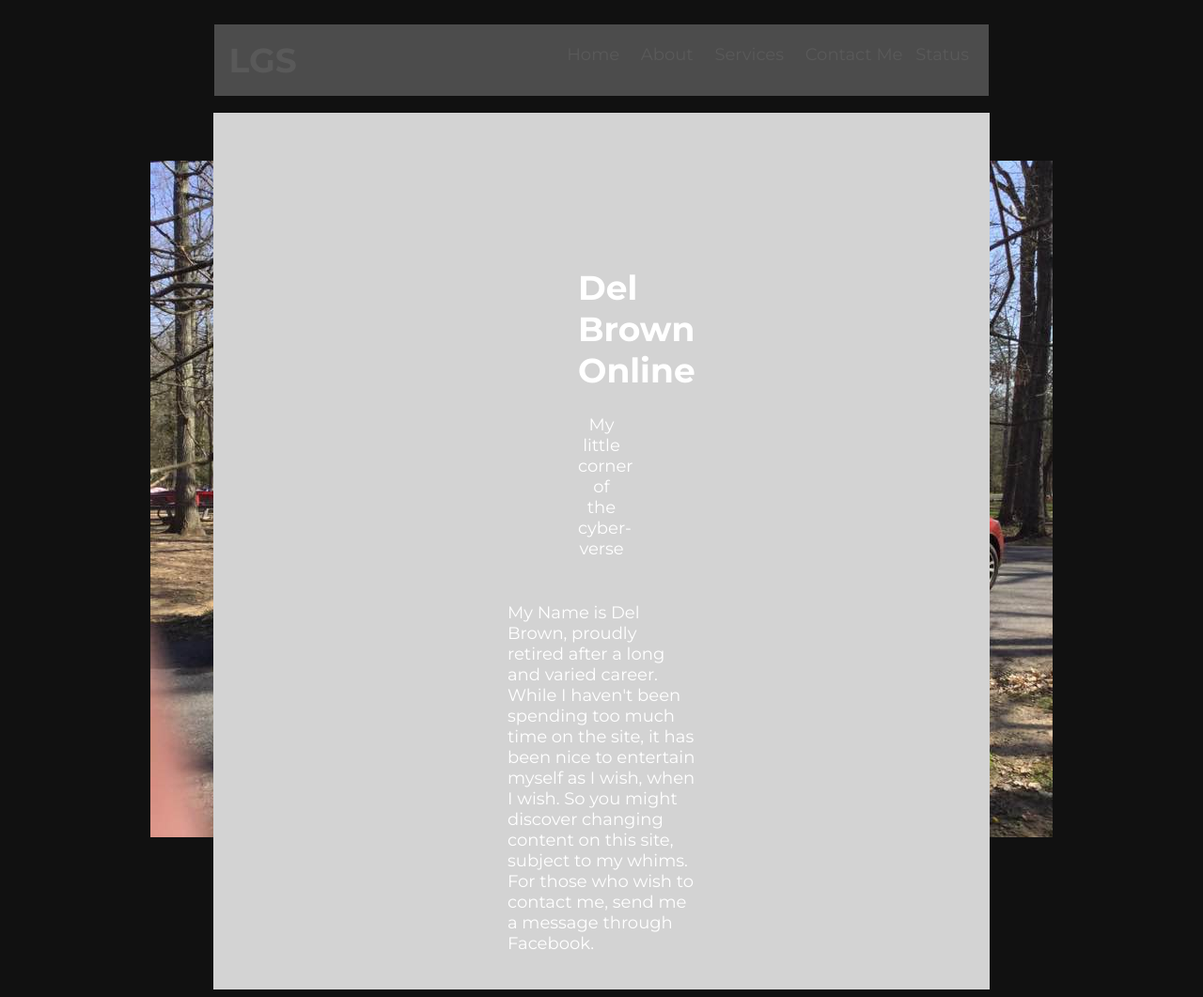
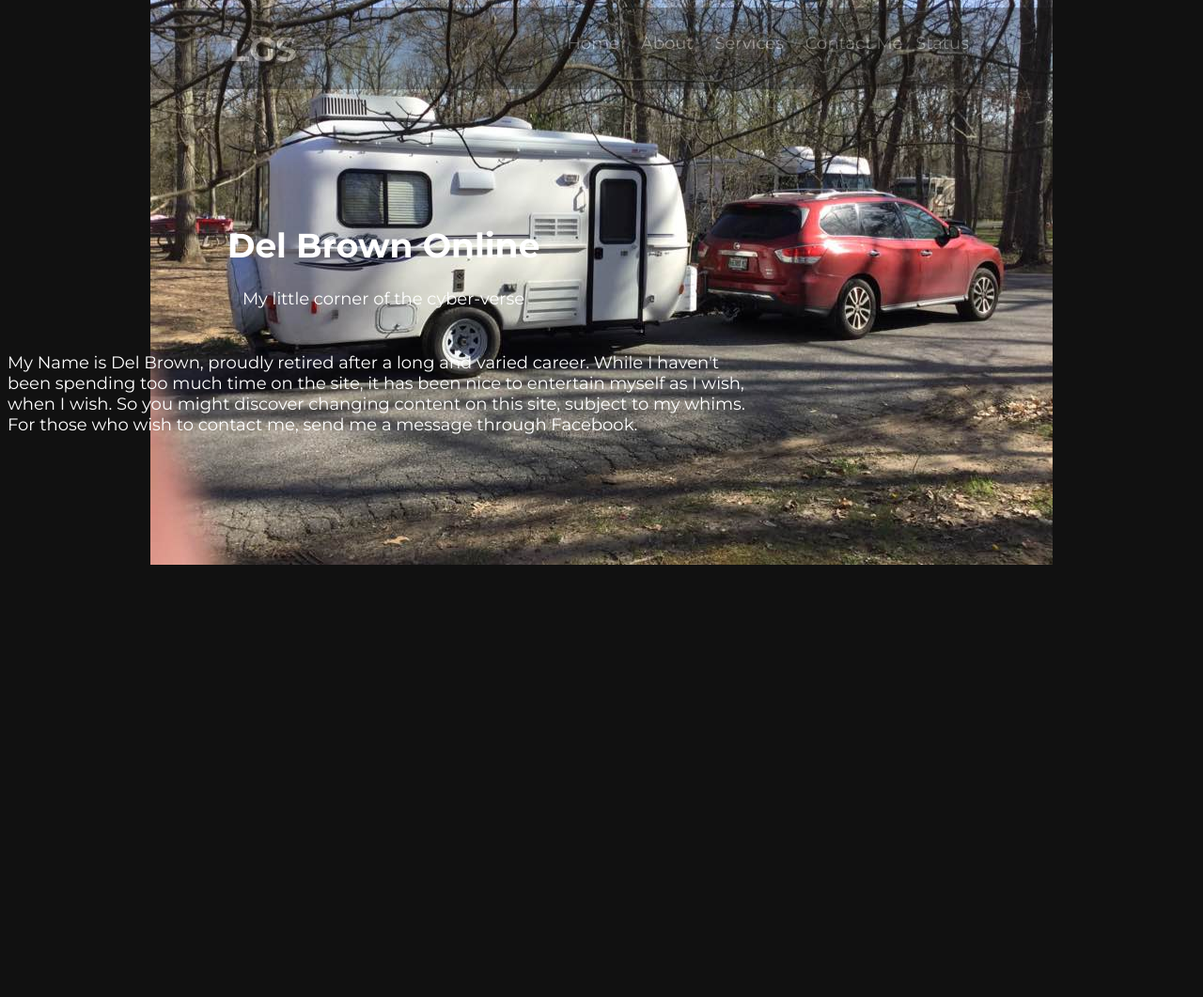
Before and after one commit to delonline/delonline.github.io, a Jekyll site: the page built from index.html, in a window 1280 px wide. Shown: the whole page at 94% size. Built offline with Jekyll 4.4.1, drawn with Linux system fonts in a browser that asks for light colours; after the commit the page ends 900 px from its top, so only the background shows below that.

Commit message:
Update css.css

```diff
--- a/stylesheets/css.css
+++ b/stylesheets/css.css
@@ -11,14 +11,6 @@
   background-repeat: no-repeat;
   #background-attachment: fixed;
   background-position: center;
-}
-div{
-  width:25%;
-  margin-left: auto;
-  margin-right:auto;
-  background:lightgray;
-  transparency:90%;
-  padding: 1%;
 }
 
 /**********/
```
